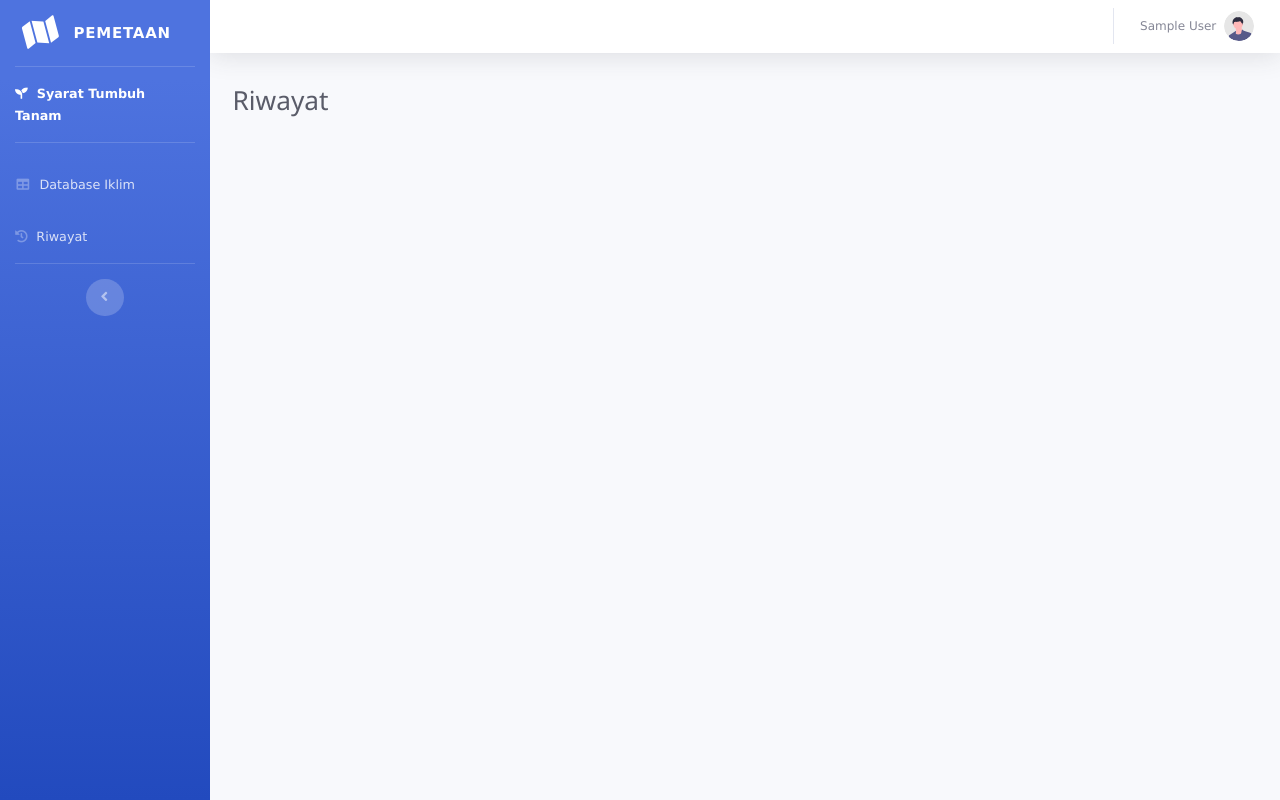
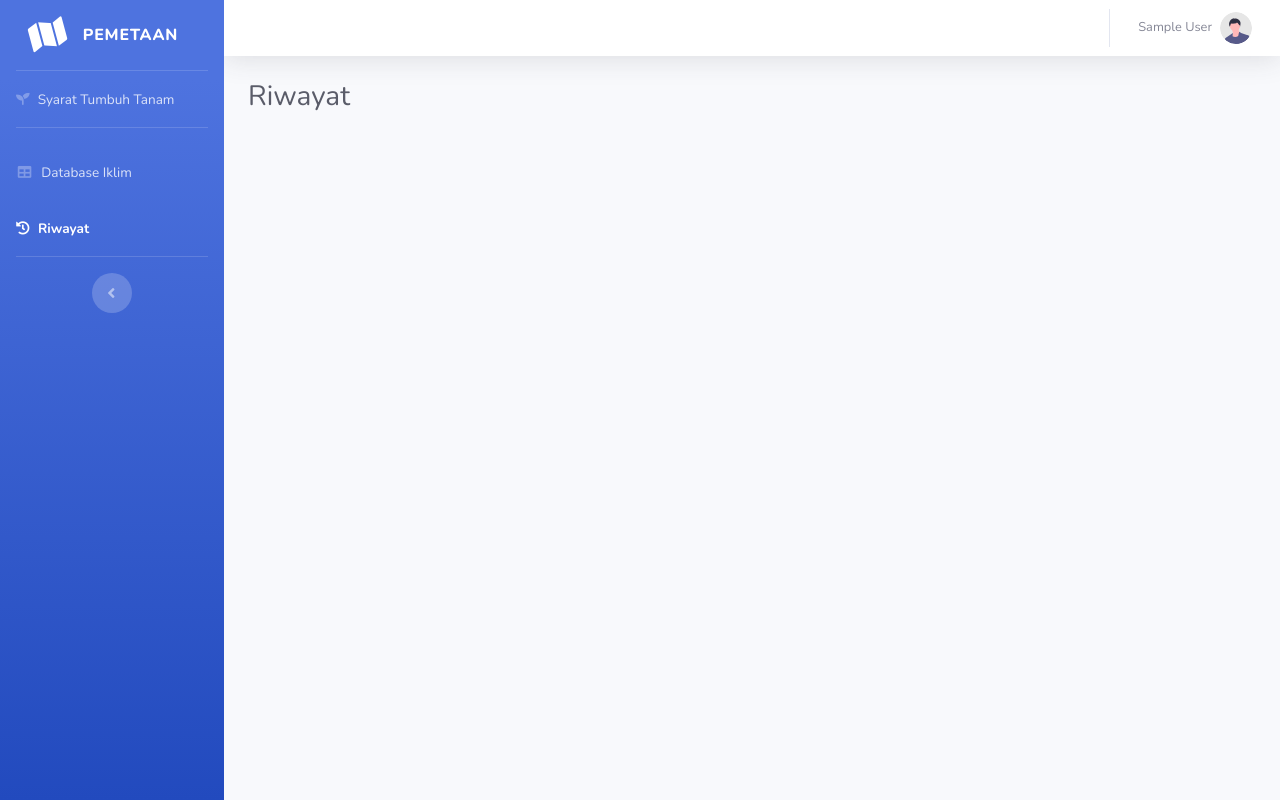
Before and after one commit to BlacklistX20/pemetaan, a CodeIgniter app: page /pemetaan/Admin/riwayat in a window 1280 px wide. Run offline with CodeIgniter, Linux system fonts and the light colour scheme; the visitor is signed in with stand-in values (Sample User, id 1).

Commit message:
Tambah class active sidebar

```diff
--- a/application/views/admin_riwayat.php
+++ b/application/views/admin_riwayat.php
@@ -18,8 +18,8 @@
     <!-- Custom styles for this template-->
     <link href="<?php echo base_url() ?>asset/css/sb-admin-2.min.css" rel="stylesheet">
 
-    <!-- W3.css-->
-    <link rel="stylesheet" href="https://www.w3schools.com/w3css/4/w3.css">
+    <!-- Custom styles for this page -->
+    <link href="<?php echo base_url() ?>asset/vendor/datatables/dataTables.bootstrap4.min.css" rel="stylesheet">
 
 </head>
 
@@ -88,11 +88,17 @@
     <script src="<?php echo base_url() ?>asset/js/sb-admin-2.min.js"></script>
 
     <!-- Page level plugins -->
-    <script src="<?php echo base_url() ?>asset/vendor/chart.js/Chart.min.js"></script>
+    <script src="<?php echo base_url() ?>asset/vendor/datatables/jquery.dataTables.min.js"></script>
+    <script src="<?php echo base_url() ?>asset/vendor/datatables/dataTables.bootstrap4.min.js"></script>
 
     <!-- Page level custom scripts -->
-    <script src="<?php echo base_url() ?>asset/js/demo/chart-area-demo.js"></script>
-    <script src="<?php echo base_url() ?>asset/js/demo/chart-pie-demo.js"></script>
+    <script src="<?php echo base_url() ?>asset/js/demo/datatables-demo.js"></script>
+
+    <script>
+        $(document).ready(function(){
+            $("#riwayat").addClass("active");
+        });
+    </script>
 </body>
 
 </html>
--- a/application/views/include/sidebar.php
+++ b/application/views/include/sidebar.php
@@ -13,8 +13,8 @@
     <hr class="sidebar-divider my-0">
 
         <!-- Nav Item - Dashboard -->
-        <li class="nav-item active">
-            <a class="nav-link" href="3">
+        <li class="nav-item" id="syarat">
+            <a class="nav-link" href="<?php echo base_url() . 'Admin/index'; ?>">
                 <i class="fas fa-seedling"></i>
                 <span>Syarat Tumbuh Tanam</span></a>
         </li>
@@ -23,14 +23,14 @@
     <hr class="sidebar-divider">
 
         <!-- Nav Item -->
-        <li class="nav-item">
+        <li class="nav-item" id="iklim">
             <a class="nav-link" href="<?php echo base_url() . 'Admin/iklim'; ?>">
                 <i class="fas fa-fw fa-table"></i>
                 <span>Database Iklim</span></a>
         </li>
 
         <!-- Nav Item -->
-        <li class="nav-item">
+        <li class="nav-item" id="riwayat">
             <a class="nav-link" href="<?php echo base_url() . 'Admin/riwayat'; ?>">
                 <i class="fa fa-history"></i>
                 <span>Riwayat</span></a>
```
